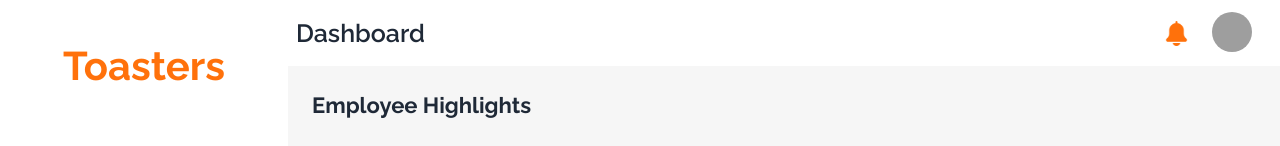
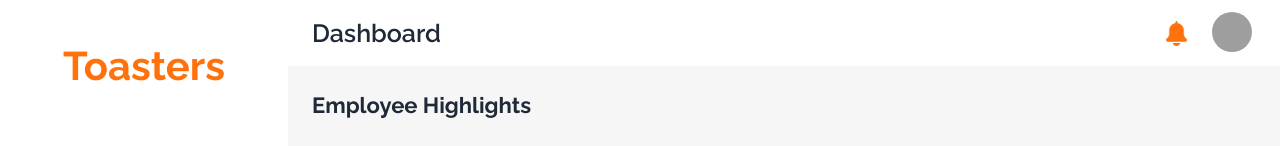
Before and after one commit to jessieshengyj/toasters, a React (Create React App) app: page / in a window 1280 px wide. Shown: the top 146 px of the page. Built offline with nearby package versions, Linux system fonts and the light colour scheme; no server answers; grey boxes are pictures that could not be loaded.

Commit message:
fix padding

```diff
--- a/src/components/Navbar.js
+++ b/src/components/Navbar.js
@@ -3,7 +3,7 @@ function Navbar() {
   return (
     <div className="navbar bg-base-100 sticky top-0">
       <div className="flex-1">
-        <a className="font-semibold text-xl toast-font dashboard-title">
+        <a className="font-semibold text-xl toast-font dashboard-title pl-4">
           Dashboard
         </a>
       </div>
```
